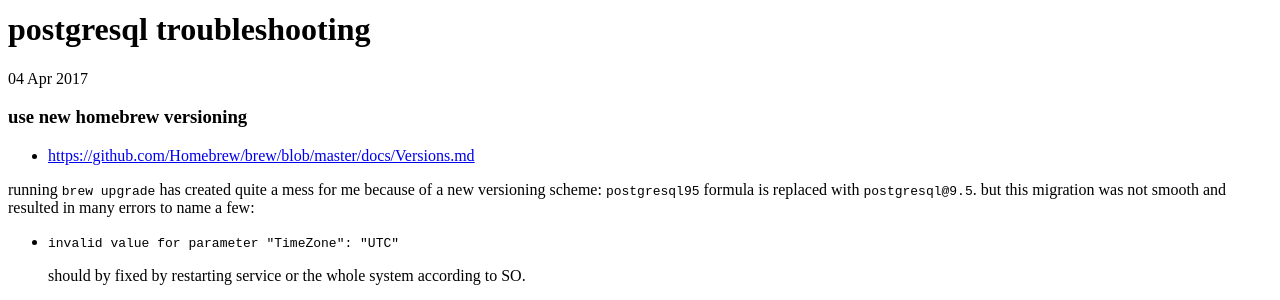
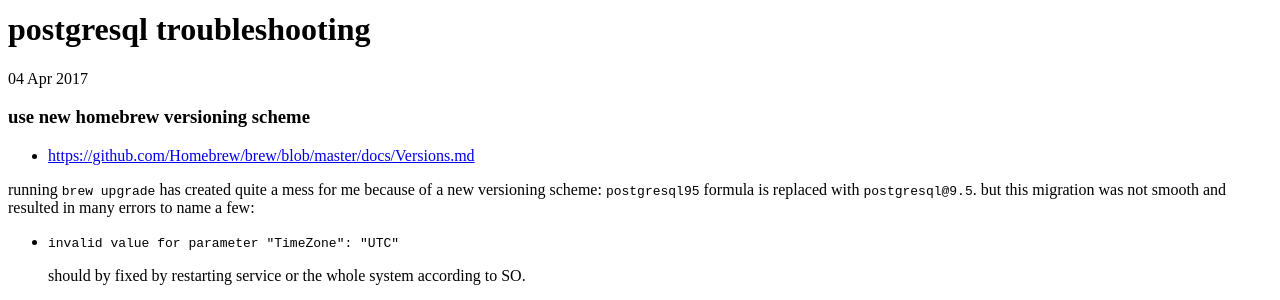
Before and after one commit to tap349/tap349.github.io, a Jekyll site: the page built from _posts/2017-04-04-postgresql-troubleshooting.md, in a window 1280 px wide. Shown: the part 142-442 px from the top of the page. Built offline with Jekyll 4.4.1, drawn with Linux system fonts in a browser that asks for light colours.

Commit message:
update 2017-04-04_16:34:27

```diff
--- a/_posts/2017-04-04-postgresql-troubleshooting.md
+++ b/_posts/2017-04-04-postgresql-troubleshooting.md
@@ -8,7 +8,7 @@ categories: [postgresql]
 
 <!-- more -->
 
-### use new homebrew versioning
+### use new homebrew versioning scheme
 
 - <https://github.com/Homebrew/brew/blob/master/docs/Versions.md>
 
```
